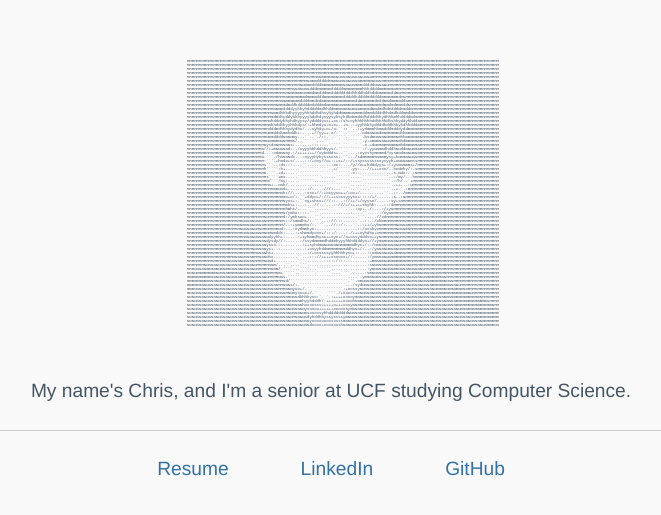
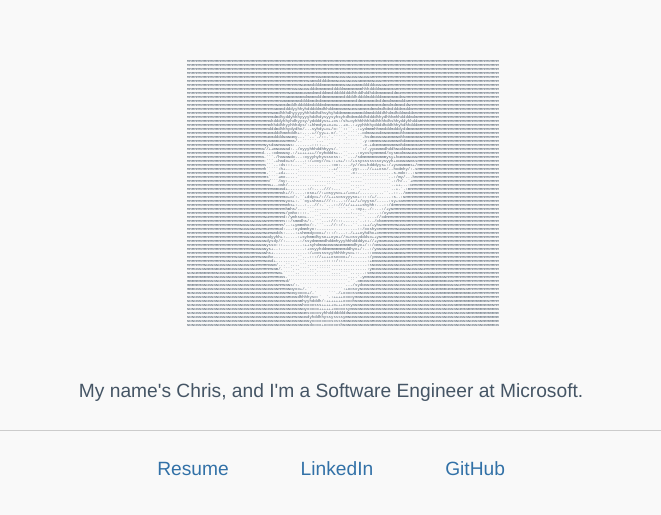
Before and after one commit to Chris-Perkins/Chris-Perkins.github.io, a plain HTML site: page index.html in a window 1280 px wide. Shown: the part 121-636 px from the top of the page, without its empty margins (309-970 px from the left). Drawn offline with Linux system fonts and the light colour scheme.

Commit message:
Update brief description

```diff
--- a/index.html
+++ b/index.html
@@ -91,7 +91,7 @@
           NNNNNNNNNNNNNNNNNNNNNNNNNNNNNNNNNNNNNNNNNNNNNNNNNNNdoooo+ooooooshNNNNNNNNNNNNmmNNNNNNNNNNNNNNNNNNNNNNNNNNNNNNNNNNNNNNNNNNNNNNmmmNN
         </pre><br>
 				</div>
-				<p>My name's Chris, and I'm a senior at UCF studying Computer Science.</p>
+				<p>My name's Chris, and I'm a Software Engineer at Microsoft.</p>
 				<hr>
 				<div id="connect">
 					<ul>
```
